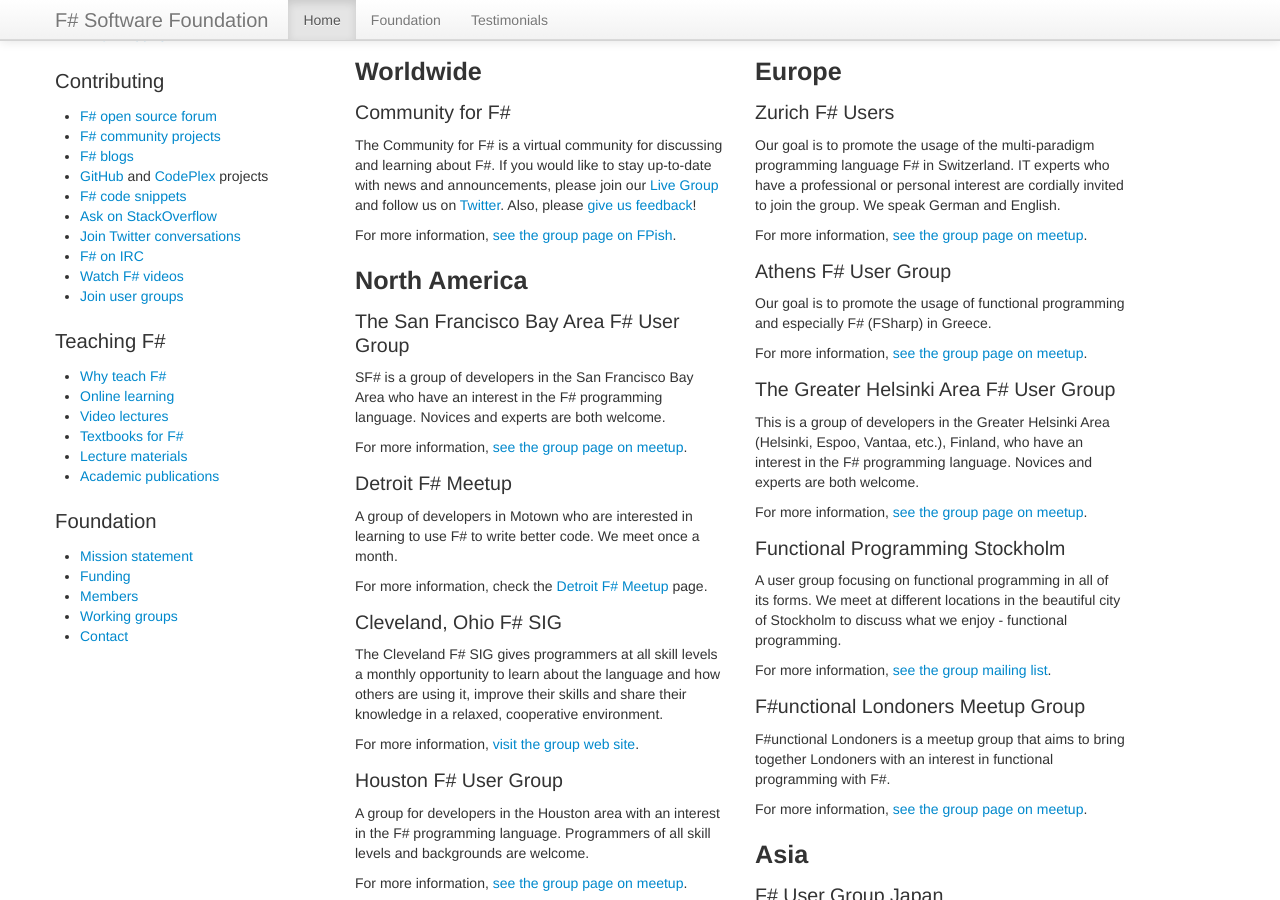
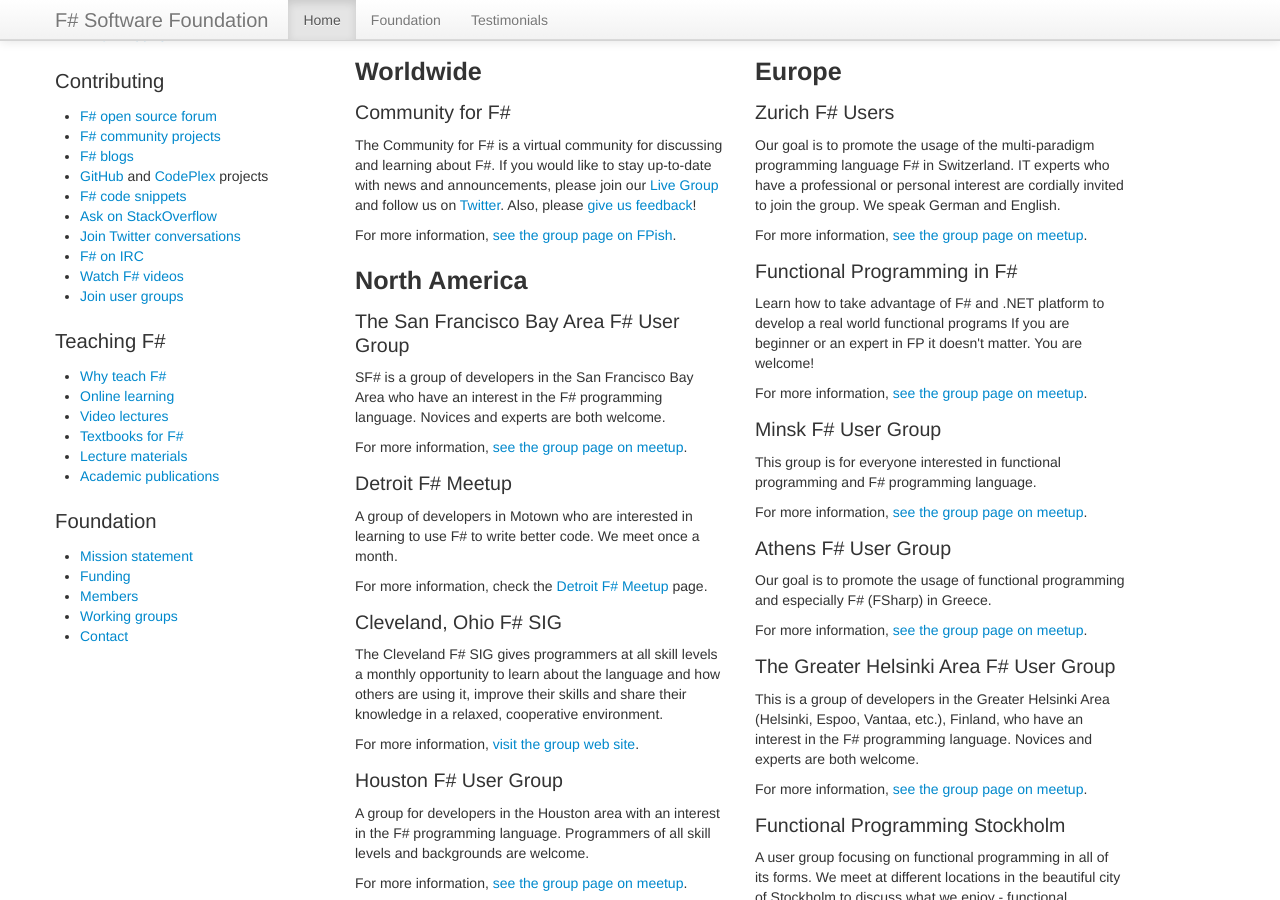
Before and after one commit to fsharp/fsharp.org, a Jekyll site: the page built from groups/index.html, in a window 1280 px wide and 900 px high, scrolled down 529 px. Built offline with Jekyll 4.4.1, drawn with Linux system fonts in a browser that asks for light colours; nearby versions of some CDN libraries; some web fonts are replaced; comment, search, counter and statistics services are not loaded.

```diff
--- a/groups/index.html
+++ b/groups/index.html
@@ -70,6 +70,14 @@
         <p>Our goal is to promote the usage of the multi-paradigm programming language F# in Switzerland. IT experts who have a professional or personal interest are cordially invited to join the group. We speak German and English.</p>
         <p>For more information, <a href="http://www.meetup.com/zurich-fsharp-users/">see the group page on meetup</a>.</p>
 
+	<h3>Functional Programming in F#</h3>
+        <p>Learn how to take advantage of F# and .NET platform to develop a real world functional programs If you are beginner or an expert in FP it doesn't matter. You are welcome!</p>
+        <p>For more information, <a href="http://www.meetup.com/Functional-Programming-in-F/">see the group page on meetup</a>.</p>
+
+        <h3>Minsk F# User Group</h3>
+        <p>This group is for everyone interested in functional programming and F# programming language.</p>
+        <p>For more information, <a href="http://www.meetup.com/fsharpminsk/">see the group page on meetup</a>.</p>
+
         <h3>Athens F# User Group</h3>
 	<p>Our goal is to promote the usage of functional programming and especially F# (FSharp) in Greece.</p>
         <p>For more information, <a href="http://www.meetup.com/Athens-FSharp/">see the group page on meetup</a>.</p>
```
